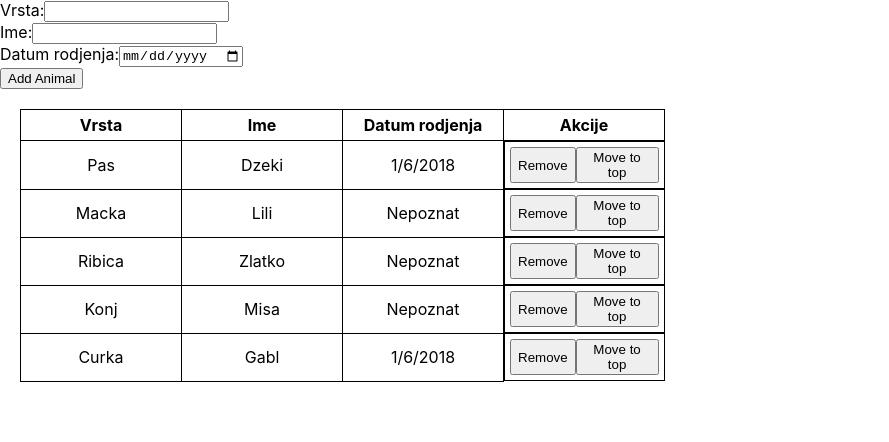
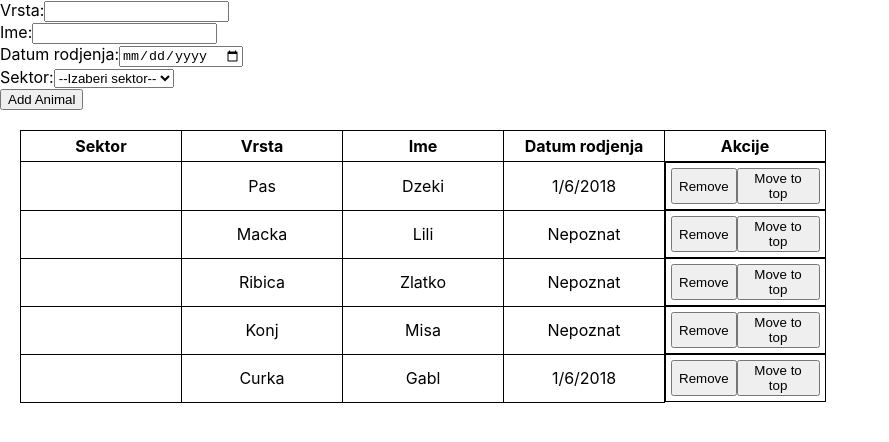
Before and after one commit to conkicdejan/zoo, a React (Create React App) app: page / in a window 1280 px wide. Shown: the top 442 px of the page, without its empty margins (0-889 px from the left). Built offline with nearby package versions, Linux system fonts and the light colour scheme.

Commit message:
Zadatak 6

```diff
--- a/src/App.js
+++ b/src/App.js
@@ -10,10 +10,12 @@ function App() {
     { vrsta: "Curka", ime: "Gabl", datumRodjenja: new Date("01/06/2018") },
   ]);
 
-  const [vrsta, setVrsta] = useState('')
-  const [ime, setIme] = useState('')
-  const [datumRodjenja, setDatumRodjenja] = useState('')
+  const [vrsta, setVrsta] = useState("");
+  const [ime, setIme] = useState("");
+  const [datumRodjenja, setDatumRodjenja] = useState("");
+  const [sektor, setSektori] = useState("");
 
+  const sektoriLista = ["ptice", "zmije", "kopitari", "papkari"];
 
   const dateToString = (date) =>
     date ? date.toLocaleDateString() : "Nepoznat";
@@ -24,56 +26,88 @@ function App() {
   };
 
   const handleMove = (index) => {
-    const movableValue = animals[index]
+    const movableValue = animals[index];
     const newAnimals = animals.filter((animal, i) => i !== index);
     setAnimals([movableValue, ...newAnimals]);
   };
 
   const addAnimal = (e) => {
-    e.preventDefault()
-    let {vrsta, ime, datumRodjenja} = e.target
-    const datumRodjenjaValue = datumRodjenja.value ? new Date(datumRodjenja.value) : "";
-    const newAnimal = {vrsta: vrsta.value, ime: ime.value, datumRodjenja: datumRodjenjaValue}
-    setAnimals([...animals, newAnimal])
-    setVrsta('')
-    setIme('')
-    setDatumRodjenja('')
-  }
+    e.preventDefault();
+    let { vrsta, ime, datumRodjenja, sektor } = e.target;
+    const datumRodjenjaValue = datumRodjenja.value
+      ? new Date(datumRodjenja.value)
+      : "";
+    const newAnimal = {
+      vrsta: vrsta.value,
+      ime: ime.value,
+      datumRodjenja: datumRodjenjaValue,
+      sektor: sektor.value,
+    };
+    setAnimals([...animals, newAnimal]);
+    setVrsta("");
+    setIme("");
+    setDatumRodjenja("");
+    setSektori("");
+  };
 
   return (
     <div>
       <form onSubmit={addAnimal}>
-
         <div>
-          <label>
-            Vrsta:
-          </label>
-          <input type="text" id="vrsta" onChange={(e) => setVrsta(e.target.value)} value={vrsta}/>
+          <label>Vrsta:</label>
+          <input
+            type="text"
+            id="vrsta"
+            onChange={(e) => setVrsta(e.target.value)}
+            value={vrsta}
+          />
         </div>
 
         <div>
-          <label>
-            Ime:
-          </label>
-          <input type="text" id="ime" onChange={(e) => setIme(e.target.value)} value={ime}/>
+          <label>Ime:</label>
+          <input
+            type="text"
+            id="ime"
+            onChange={(e) => setIme(e.target.value)}
+            value={ime}
+          />
         </div>
 
         <div>
-          <label>
-            Datum rodjenja:
-          </label>
-          <input type="date" id="datumRodjenja" onChange={(e) => setDatumRodjenja(e.target.value)} value={datumRodjenja}/>
+          <label>Datum rodjenja:</label>
+          <input
+            type="date"
+            id="datumRodjenja"
+            onChange={(e) => setDatumRodjenja(e.target.value)}
+            value={datumRodjenja}
+          />
+        </div>
+
+        <div>
+          <label>Sektor:</label>
+          <select
+            id="sektor"
+            value={sektor}
+            onChange={(e) => setSektori(e.target.value)}
+          >
+            <option value="">--Izaberi sektor--</option>
+            {sektoriLista.map((sektor, index) => (
+              <option key={index} value={sektor}>
+                {sektor}
+              </option>
+            ))}
+          </select>
         </div>
 
         <div>
           <button>Add Animal</button>
         </div>
-
       </form>
 
       <table>
         <thead>
           <tr>
+            <th width="150px">Sektor</th>
             <th width="150px">Vrsta</th>
             <th width="150px">Ime</th>
             <th width="150px">Datum rodjenja</th>
@@ -83,10 +117,11 @@ function App() {
         <tbody>
           {animals.map((animal, index) => (
             <tr key={index}>
+              <td>{animal.sektor}</td>
               <td>{animal.vrsta}</td>
               <td>{animal.ime}</td>
               <td>{dateToString(animal.datumRodjenja)}</td>
-              <td className='action-buttons'>
+              <td className="action-buttons">
                 <button onClick={() => handleRemove(index)}>Remove</button>
                 <button onClick={() => handleMove(index)}>Move to top</button>
               </td>
```
